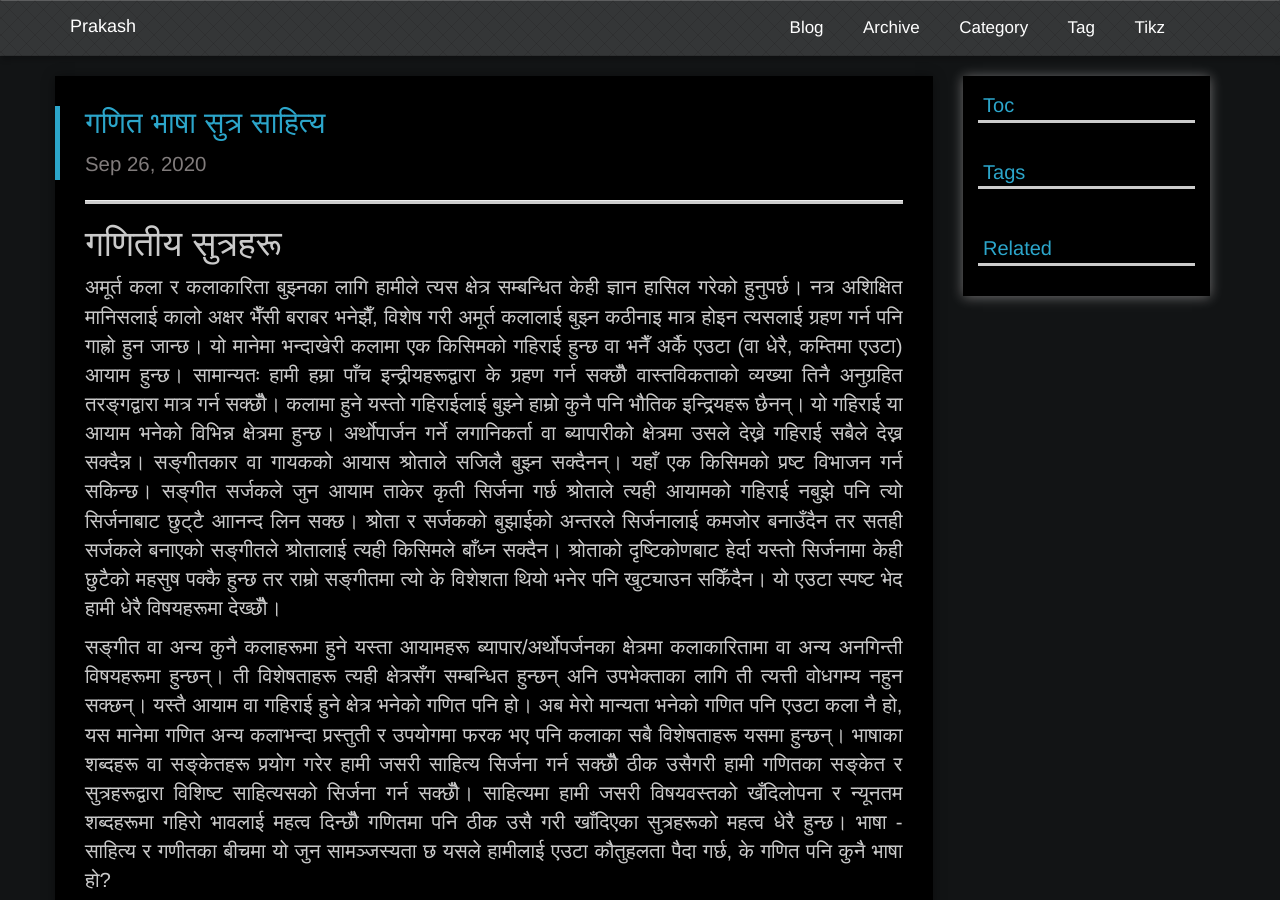
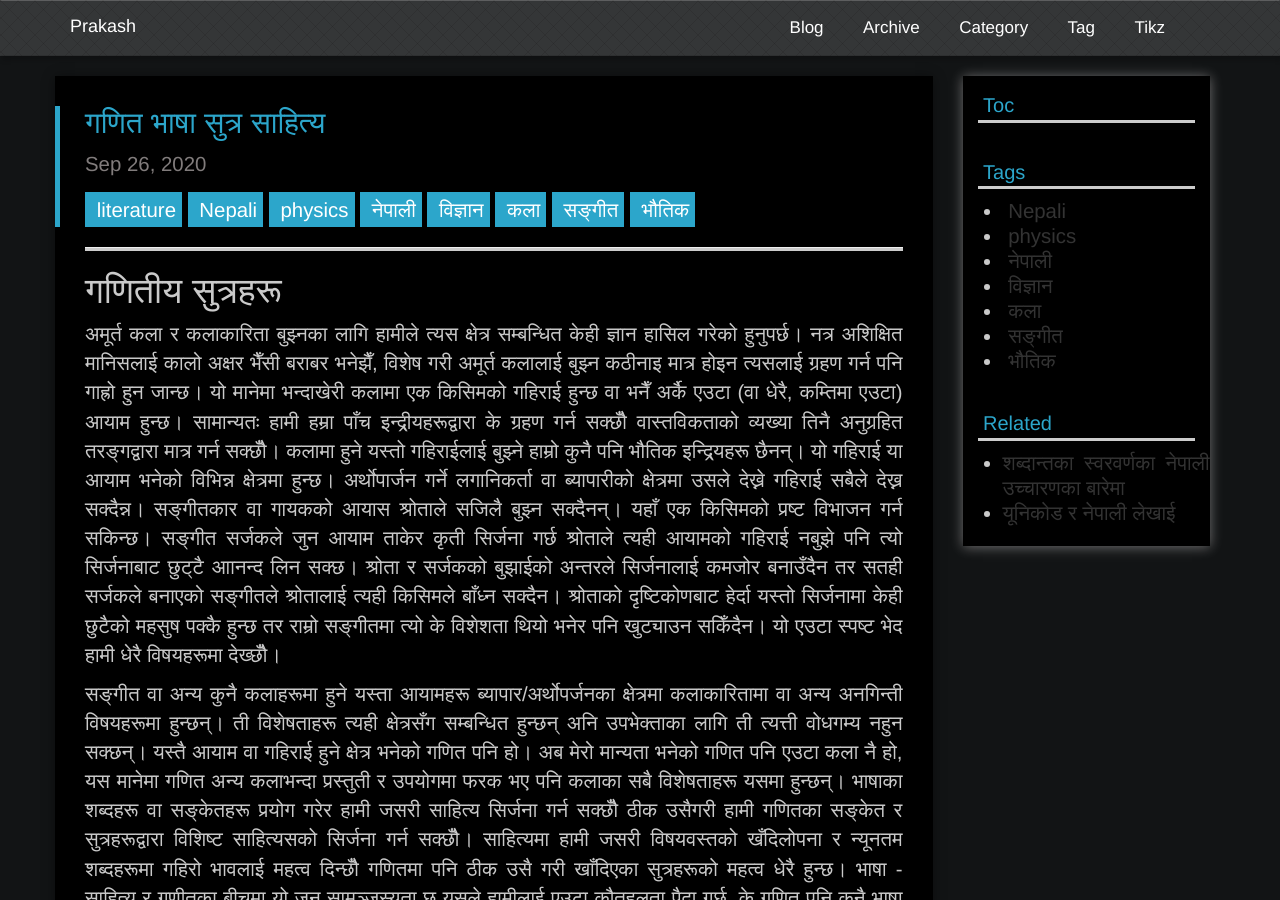
Before and after one commit to pranphy/pranphy.github.io, a Jekyll site: the page built from _posts/2020-09-26-गणित-भाषा-सुत्र-साहित्य.md, in a window 1280 px wide and 900 px high. Built offline with Jekyll 4.4.1, drawn with Linux system fonts in a browser that asks for light colours; nearby versions of some CDN libraries; formulas are drawn with MathJax 3; comment, search, counter and statistics services are not loaded; a style sheet for code colours, icons or effects is not loaded.

Commit message:
Add categories and tags

```diff
--- a/_posts/2020-09-26-गणित-भाषा-सुत्र-साहित्य.md
+++ b/_posts/2020-09-26-गणित-भाषा-सुत्र-साहित्य.md
@@ -2,6 +2,8 @@
 मिति: २०७६ असोज १० श [2020-09-26]
 लेखक: प्रकाश [Prakash]
 description: भाषा साहित्य र गणितका सुत्ररहरूको बीचमा समानताको व्याख्या।
+tags: Nepali physics नेपाली विज्ञान कला सङ्गीत भौतिक
+category: literature
 ---
 
 # गणितीय सुत्रहरू
```
